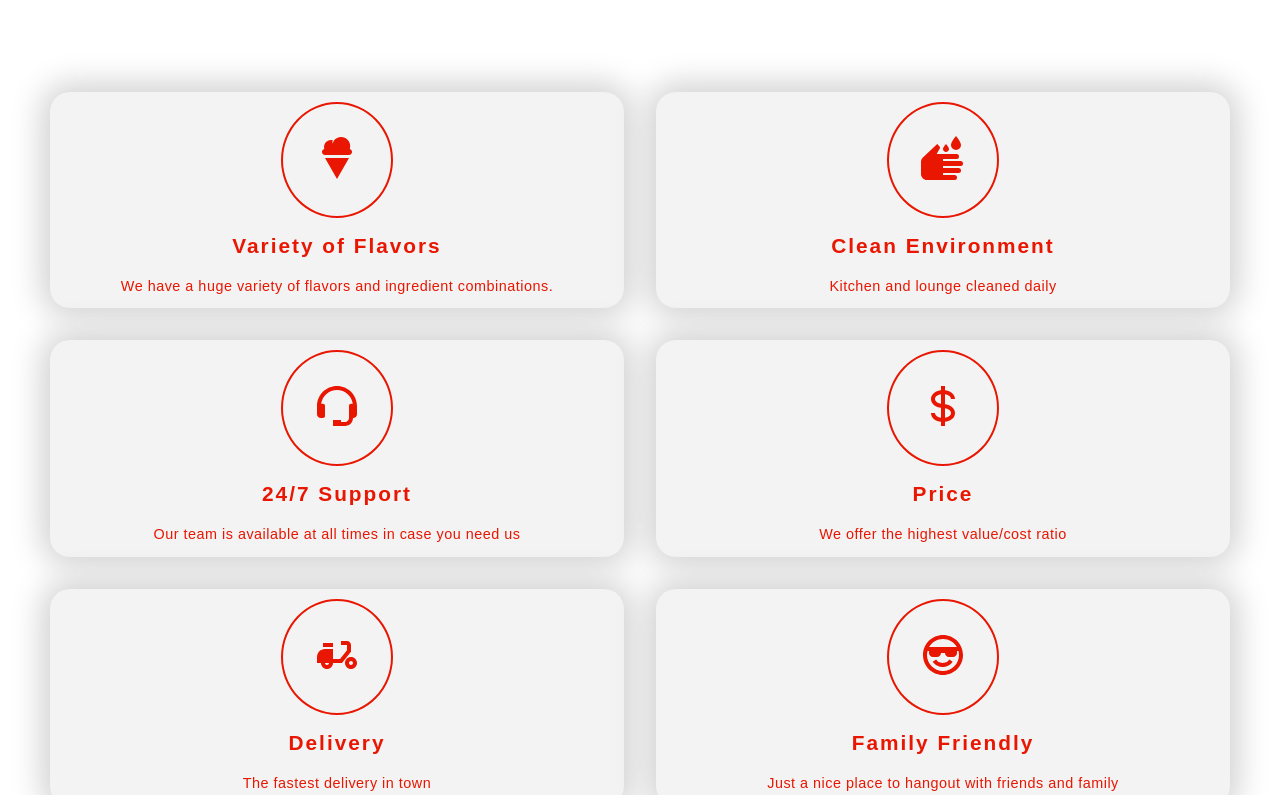
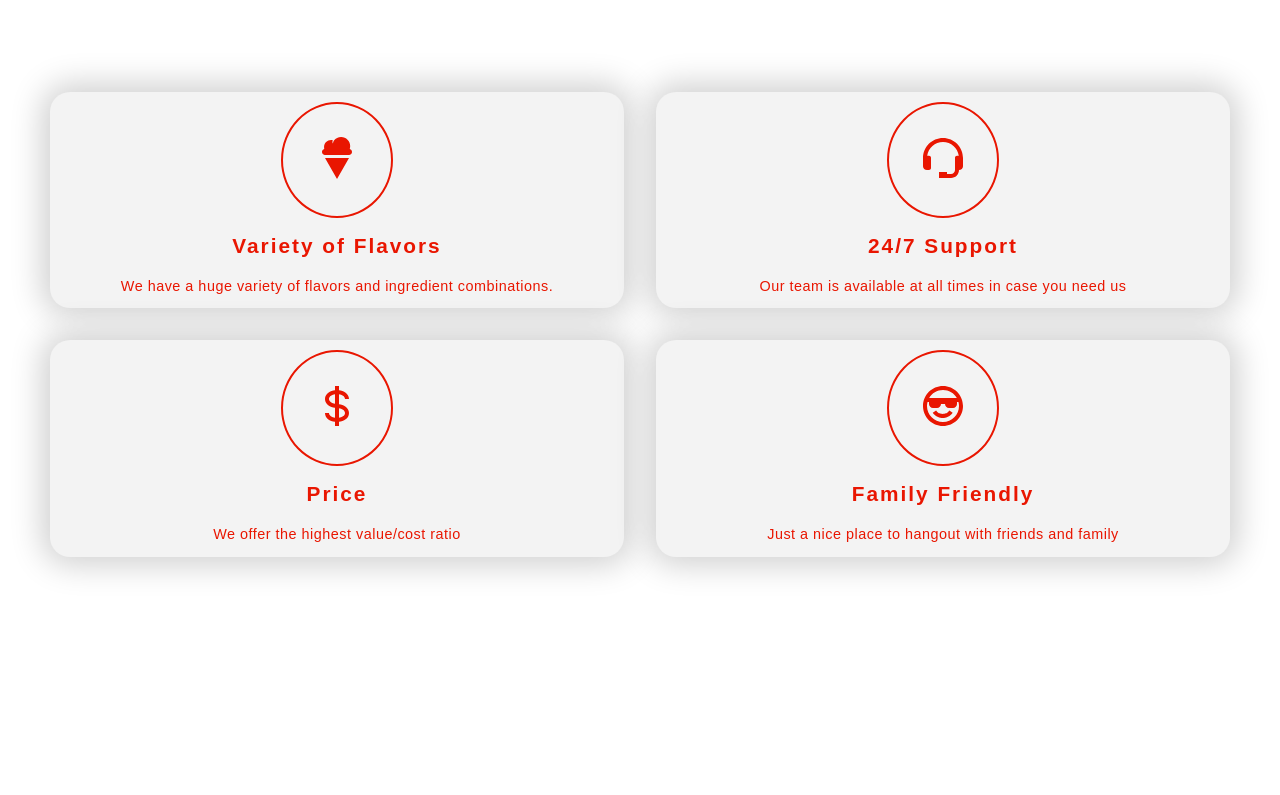
Before and after one commit to V1ctorBarbosa/Frozen-Dreams, a React (Create React App) app: page / in a window 1280 px wide. Shown: the part 985-1780 px from the top of the page. Built offline with nearby package versions, Linux system fonts and the light colour scheme; the HTML template or start-up script is replaced by a standard one.

Commit message:
frozen dreams

```diff
--- a/src/data/FeaturesData.jsx
+++ b/src/data/FeaturesData.jsx
@@ -1,6 +1,5 @@
 import React from 'react';
 import { IoMdIceCream } from "react-icons/io";
-import { MdWash, MdDeliveryDining } from "react-icons/md";
 import { BiSupport, BiDollar, BiCool } from 'react-icons/bi';
 
 const iconStyle = (Icon) => <Icon size="3rem" color="#E91601" />;
@@ -11,12 +10,6 @@ export const featuresData = [
 		description: 'We have a huge variety of flavors and ingredient combinations.',
 		icon: iconStyle(IoMdIceCream),
 		imgClass: 'one',
-	},
-	{
-		name: 'Clean Environment',
-		description: 'Kitchen and lounge cleaned daily',
-		icon: iconStyle(MdWash),
-		imgClass: 'two',
 	},
 	{
 		name: '24/7 Support',
@@ -31,12 +24,6 @@ export const featuresData = [
 		imgClass: 'four',
 	},
 	{
-		name: 'Delivery',
-		description: 'The fastest delivery in town',
-		icon: iconStyle(MdDeliveryDining),
-		imgClass: 'five',
-	},
-	{
 		name: 'Family Friendly',
 		description: 'Just a nice place to hangout with friends and family',
 		icon: iconStyle(BiCool),
```
